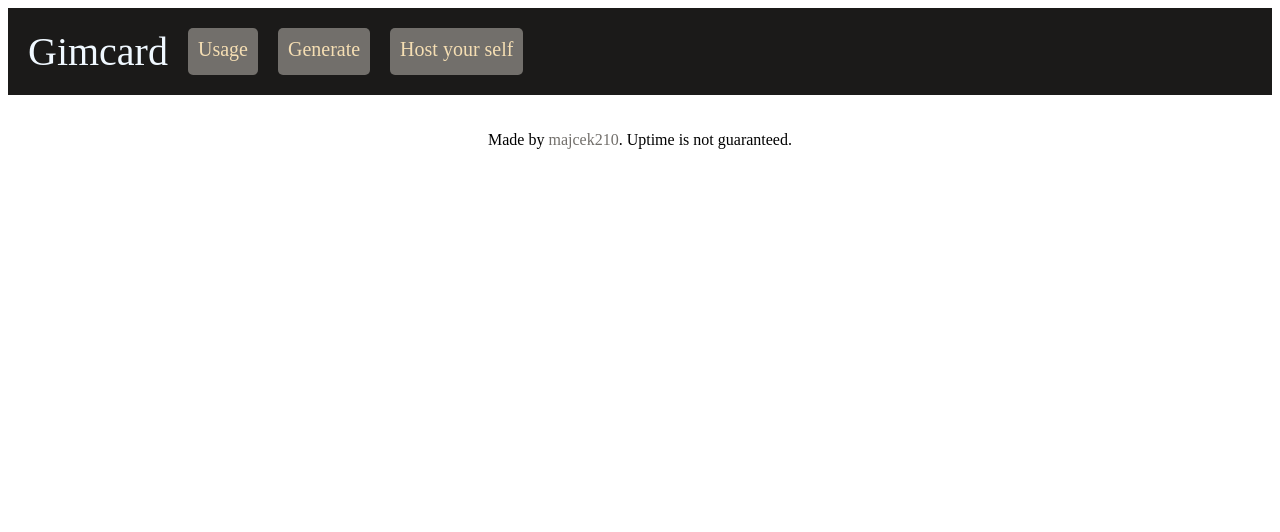
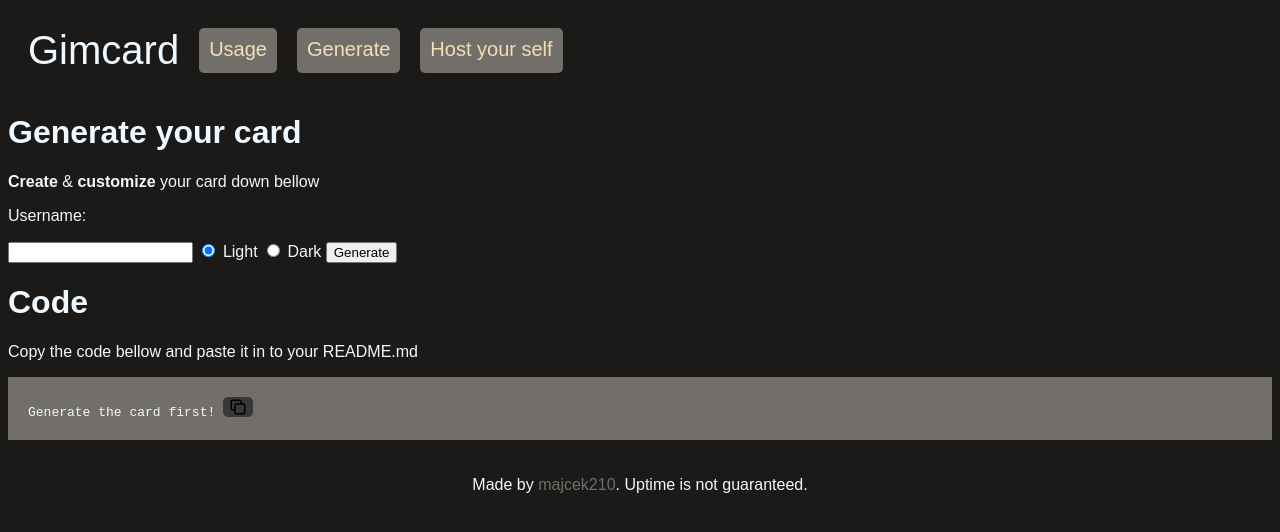
Before and after one commit to majcek210/gimCard, a website: page src/pages/generate.html in a window 1280 px wide. Drawn offline with Linux system fonts and the light colour scheme.

Commit message:
Feat: basic card rendering functionality with dummy data

```diff
--- a/package.json
+++ b/package.json
@@ -34,6 +34,7 @@
   },
   "dependencies": {
     "dotenv": "^18.0.10",
+    "express-rate-limit": "^8.7.4",
     "helmet": "^8.3.0"
   }
 }
--- a/src/pages/generate.html
+++ b/src/pages/generate.html
@@ -1,4 +1,4 @@
-<html>
+<html lang="en">
     <head>
         <title>Generate your card</title>
         <meta charset="UTF-8">
@@ -38,7 +38,30 @@
                 color: #726f6b
             }
 
+            body {
+                background-color: #1b1a19;
+                color: aliceblue;
+                font-family: Arial, Helvetica, sans-serif;
+            }
+
+            .code_showcase {
+                background-color: #726f6b;
+                padding: 20px;
+
+            }
+
+            .copy-btn {
+                background-color: #383838;
+                border: none;
+                border-radius: 5px;
+            }
+
+            #username {
+                color:#726f6b
+            }
+
         </style>
+        <script src="/scripts/generate.js" defer></script>
     </head>
     <body>
              <div class="navbar">
@@ -50,6 +73,58 @@
                     <a class="navbutton" href="/selfhost">Host your self</a>
                 </div>
             </div>
+            <div>
+                <div>
+                    <h1>Generate your card</h1>
+                    <p><b>Create</b> & <b>customize</b> your card down bellow</p>
+                </div>
+                <div class="selection_container">
+                    <form id="generate-form">
+                        <p>Username:</p>
+
+                        <input type="text" id="username" name="username">
+
+                        <label>
+                            <input type="radio" value="light" name="theme" checked>
+                            Light
+                        </label>
+                        <label>
+                            <input type="radio" value="dark" name="theme">
+                            Dark
+                        </label>
+                        <input type="submit" value="Generate">
+                    </form>
+                </div>
+                <div class="code_showcase_container">
+                    <h1>Code</h1>
+                    <p>Copy the code bellow and paste it in to your README.md</p>
+                    <div class="code_showcase">
+                        <code>
+                            Generate the card first!
+                        </code>
+                        <button class="copy-btn" onclick="copyText()">
+                            <svg
+                                xmlns="http://www.w3.org/2000/svg"
+                                width="18"
+                                height="18"
+                                viewBox="0 0 24 24"
+                                fill="none"
+                                stroke="currentColor"
+                                stroke-width="2"
+                                stroke-linecap="round"
+                                stroke-linejoin="round"
+                            >
+                                <rect x="8" y="8" width="13" height="13" rx="2"/>
+                                <path d="M16 8V5a2 2 0 0 0-2-2H5a2 2 0 0 0-2 2v9a2 2 0 0 0 2 2h3"/>
+                            </svg>
+                        </button>
+                    </div>
+                </div>
+            </div>
+            <div id="preview-container" hidden>
+                <p>live preview</p>
+                <img src="" id="card-preview" alt="Generated Github card preview">
+            </div>
             <footer>
                 <div class="footer_container">
                     <p>Made by <a class="footer_link" href="https://github.com/majcek210">majcek210</a>. Uptime is not guaranteed.</p>
--- /dev/null
+++ b/src/scripts/generate.js
@@ -0,0 +1,24 @@
+const form = document.getElementById("generate-form")
+const code = document.querySelector(".code_showcase code")
+const showcacseContainer = document.getElementById("preview-container")
+const cardPreview = document.getElementById("card-preview")
+const usernameInput = document.getElementById("username")
+
+form.addEventListener("submit", (event) => {
+    event.preventDefault();
+
+    const username = usernameInput.value.trim();
+
+    const theme = (
+        document.querySelector('input[name="theme"]:checked')
+
+    ).value;
+
+    const url = `${window.location.origin}/api/generate?username=${encodeURIComponent(username)}&theme=${theme}`;
+
+    code.textContent = `<img src="${url}" alt="Gimcard" />`;
+
+    cardPreview.src = url
+    showcacseContainer.hidden = false
+
+})
```
Also changed, not shown: src/api/card.ts (added, +12 -0 lines), src/lib/card/builder.ts (added, +14 -0 lines), src/lib/card/renderer.ts (added, +39 -0 lines), src/lib/card/sanitize.ts (added, +8 -0 lines), src/lib/card/themes.ts (added, +10 -0 lines), src/pages/404.html (+2 -1 lines), src/pages/index.html (+2 -1 lines), src/server.ts (+11 -2 lines), tests/preview.ts (added, +7 -0 lines), README.md, src/assets/icons/copy.png (added), 1 other file.
